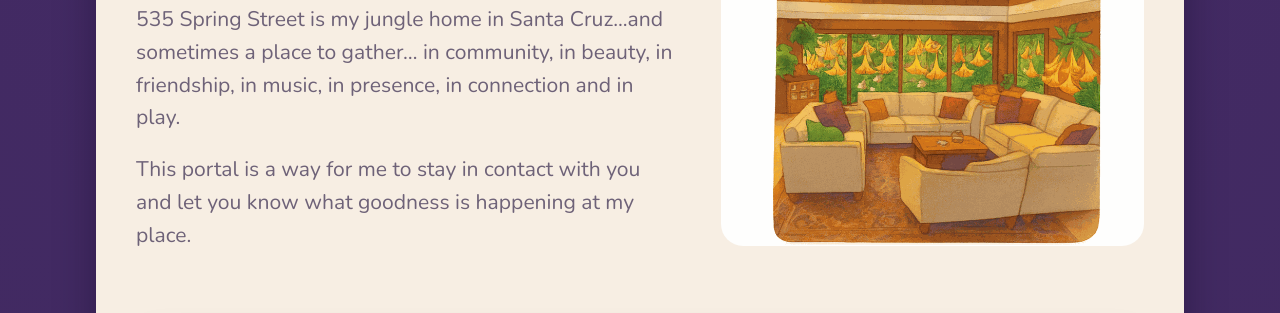
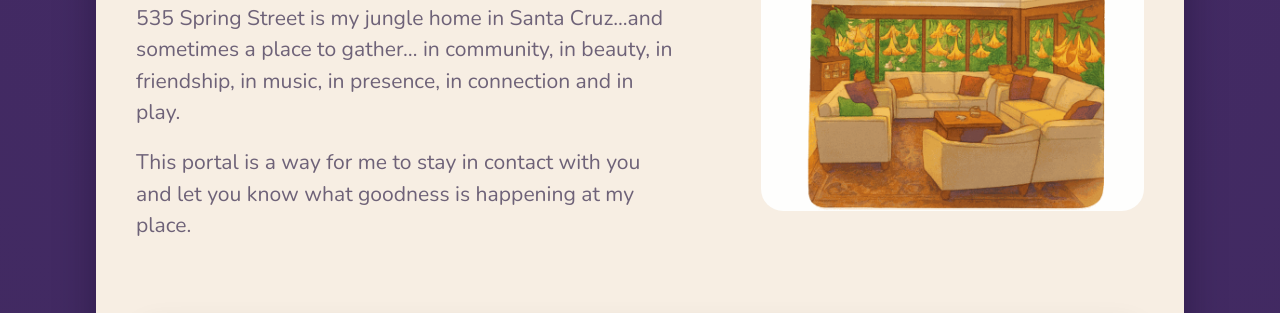
Before and after one commit to ericrschneider/junglehouse.events, a plain HTML site: page index.html in a window 1280 px wide. Shown: the part 222-535 px from the top of the page. Drawn offline with nearby package versions, Linux system fonts and the light colour scheme.

Commit message:
Update style.css

```diff
--- a/css/style.css
+++ b/css/style.css
@@ -80,7 +80,7 @@ body {
   align-items: flex-start;                    /* align text to top of image */
   gap: clamp(2.2rem, 4vw, 3rem);             /* responsive gap */
   flex-wrap: nowrap;
-  margin-bottom: 3rem;
+  margin-bottom: 3.5rem;
   padding-top: 1.25rem;                      /* reduces top "floatiness" */
 }
 
@@ -122,14 +122,14 @@ body {
   margin-top: 0.4rem;
   margin-bottom: 1.2rem;
   font-size: 1.32rem;                        /* slightly down so title dominates */
-  line-height: 1.55;
+  line-height: 1.48;
   color: var(--text-muted);
   max-width: 38rem;
 }
 
 /* Right column: Image block */
 .hero-image {
-  flex: 0 0 min(430px, 42%);                 /* proportional to viewport width */
+  flex: 0 0 min(400px, 38%);                 /* proportional to viewport width */
   max-width: 440px;
   margin-top: 0.2rem;                        /* fine-tune vertical alignment */
 }
```
